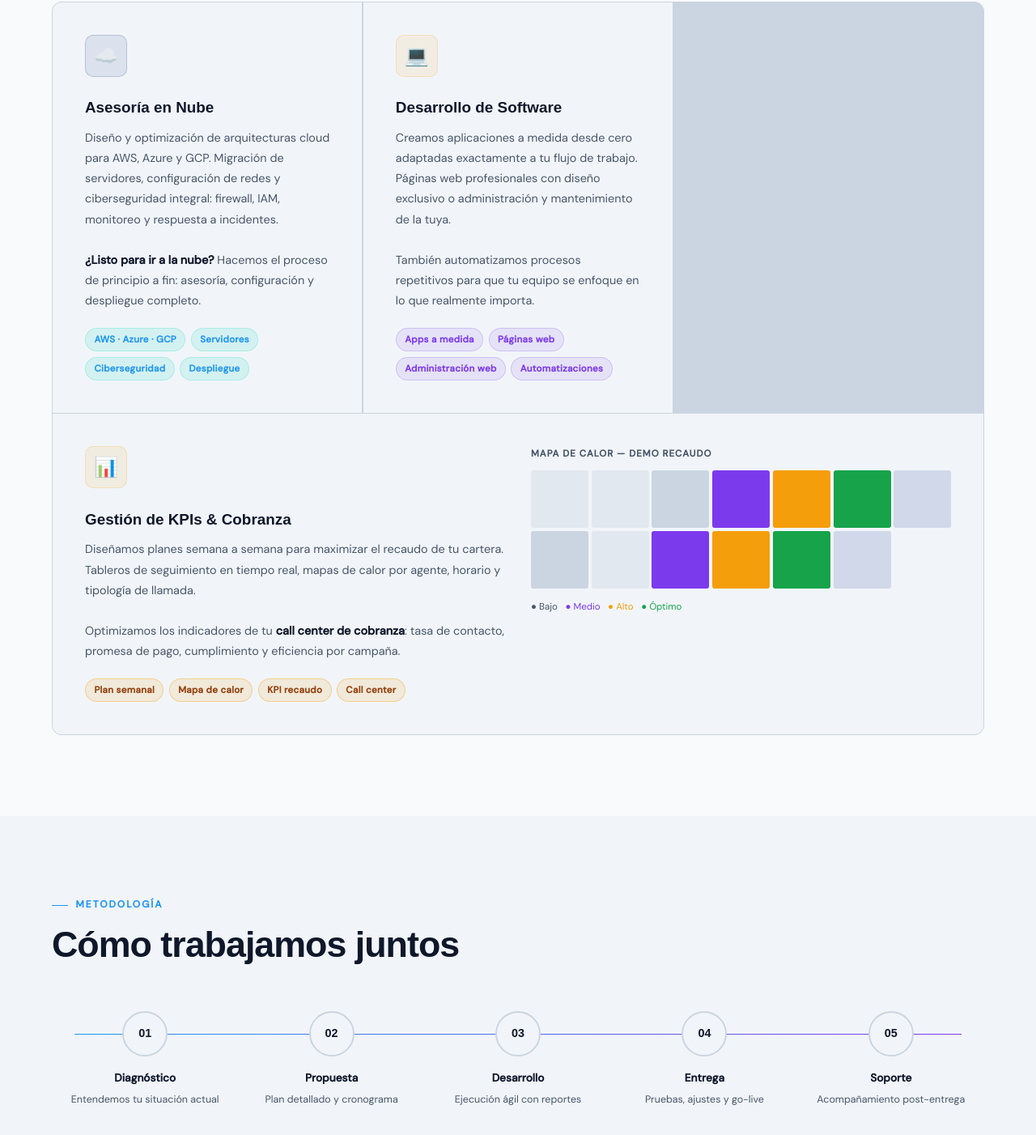
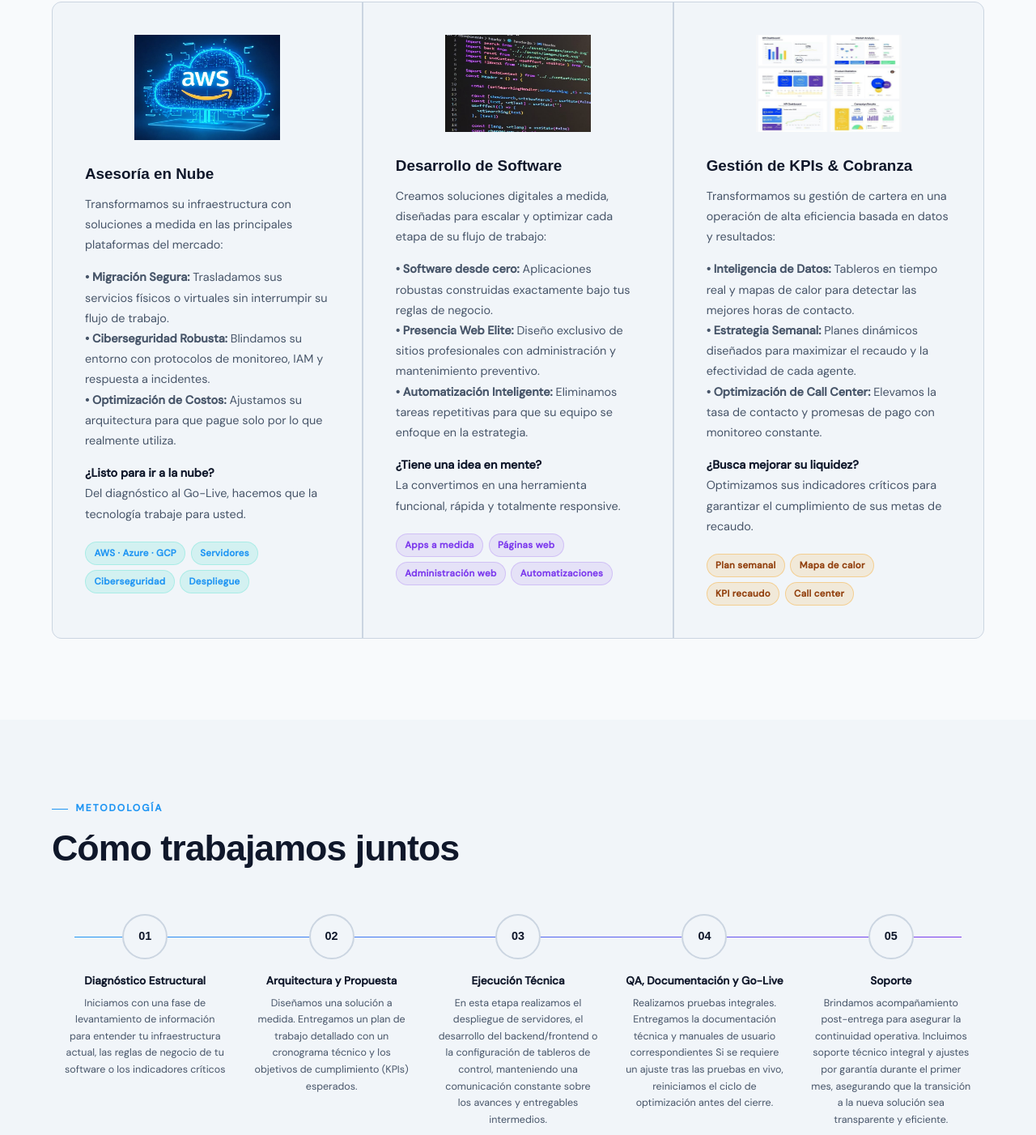
Before and after one commit to barenas12/b-s-inventory, a plain HTML site: page index.html in a window 1280 px wide. Shown: the part 1198-2600 px from the top of the page at 81% size. Drawn offline with Linux system fonts and the light colour scheme.

Commit message:
update information and view

```diff
--- a/index.html
+++ b/index.html
@@ -1,14 +1,18 @@
 <!DOCTYPE html>
 <html lang="es">
+
 <head>
   <meta charset="UTF-8" />
-  <meta name="viewport" content="width=device-width, initial-scale=1.0"/>
+  <meta name="viewport" content="width=device-width, initial-scale=1.0" />
   <title>B&S Inventory — Asesoría · Desarrollo · Equipos</title>
-  <link rel="preconnect" href="https://fonts.googleapis.com"/>
-  <link rel="preconnect" href="https://fonts.gstatic.com" crossorigin/>
-  <link href="https://fonts.googleapis.com/css2?family=Syne:wght@400;600;700;800&family=DM+Sans:ital,wght@0,300;0,400;0,500;1,300&display=swap" rel="stylesheet"/>
-  <link rel="stylesheet" href="styles.css"/>
+  <link rel="preconnect" href="https://fonts.googleapis.com" />
+  <link rel="preconnect" href="https://fonts.gstatic.com" crossorigin />
+  <link
+    href="https://fonts.googleapis.com/css2?family=Syne:wght@400;600;700;800&family=DM+Sans:ital,wght@0,300;0,400;0,500;1,300&display=swap"
+    rel="stylesheet" />
+  <link rel="stylesheet" href="styles.css" />
 </head>
+
 <body>
 
   <!-- ── NAV ──────────────────────────────────────────────── -->
@@ -30,7 +34,7 @@
   <!-- Mobile nav -->
   <div class="mobile-nav" id="mobileNav">
     <a href="#services" onclick="toggleMobileNav()">Servicios</a>
-  <a href="#process"  onclick="toggleMobileNav()">Proceso</a>
+    <a href="#process" onclick="toggleMobileNav()">Proceso</a>
     <a href="#" onclick="showPage('products'); toggleMobileNav(); return false;">Equipos</a>
     <a href="#cta-band" onclick="toggleMobileNav()">Contacto</a>
   </div>
@@ -88,15 +92,25 @@
 
         <!-- CLOUD -->
         <div class="service-card">
-        <div class="service-icon teal">☁️</div>
+          <div style="display: flex; justify-content: center;">
+            <img src="img/cloud.jpg" width="180" height=130" alt="cloud">
+          </div>
+          <br>
           <div class="service-name">Asesoría en Nube</div>
           <div class="service-desc">
-          Diseño y optimización de arquitecturas cloud para AWS, Azure y GCP.
-          Migración de servidores, configuración de redes y ciberseguridad
-          integral: firewall, IAM, monitoreo y respuesta a incidentes.<br><br>
-          <strong style="color:var(--text)">¿Listo para ir a la nube?</strong>
-          Hacemos el proceso de principio a fin: asesoría, configuración
-          y despliegue completo.
+            <p>Transformamos su infraestructura con soluciones a medida en las principales plataformas del mercado:</p>
+
+            <ul style="list-style: none; padding-left: 0; margin: 15px 0;">
+              <li><strong>• Migración Segura:</strong> Trasladamos sus servicios físicos o virtuales sin interrumpir su
+                flujo de trabajo.</li>
+              <li><strong>• Ciberseguridad Robusta:</strong> Blindamos su entorno con protocolos de monitoreo, IAM y
+                respuesta a incidentes.</li>
+              <li><strong>• Optimización de Costos:</strong> Ajustamos su arquitectura para que pague solo por lo que
+                realmente utiliza.</li>
+            </ul>
+
+            <strong style="color:var(--text)">¿Listo para ir a la nube?</strong><br>
+            Del diagnóstico al Go-Live, hacemos que la tecnología trabaje para usted.
           </div>
           <div class="service-tags">
             <span class="tag teal">AWS · Azure · GCP</span>
@@ -108,14 +122,26 @@
 
         <!-- DEVELOPMENT -->
         <div class="service-card">
-        <div class="service-icon amber">💻</div>
+          <div style="display: flex; justify-content: center;">
+            <img src="img/deveploment.jpg" width="180" height=120" alt="cloud">
+          </div>
+          <br>
           <div class="service-name">Desarrollo de Software</div>
           <div class="service-desc">
-          Creamos aplicaciones a medida desde cero adaptadas exactamente a tu
-          flujo de trabajo. Páginas web profesionales con diseño exclusivo o
-          administración y mantenimiento de la tuya.<br><br>
-          También automatizamos procesos repetitivos para que tu equipo se
-          enfoque en lo que realmente importa.
+            <p>Creamos soluciones digitales a medida, diseñadas para escalar y optimizar cada etapa de su flujo de
+              trabajo:</p>
+
+            <ul style="list-style: none; padding-left: 0; margin: 15px 0;">
+              <li><strong>• Software desde cero:</strong> Aplicaciones robustas construidas exactamente bajo tus reglas
+                de negocio.</li>
+              <li><strong>• Presencia Web Elite:</strong> Diseño exclusivo de sitios profesionales con administración y
+                mantenimiento preventivo.</li>
+              <li><strong>• Automatización Inteligente:</strong> Eliminamos tareas repetitivas para que su equipo se
+                enfoque en la estrategia.</li>
+            </ul>
+
+            <strong style="color:var(--text)">¿Tiene una idea en mente?</strong><br>
+            La convertimos en una herramienta funcional, rápida y totalmente responsive.
           </div>
           <div class="service-tags">
             <span class="tag amber">Apps a medida</span>
@@ -126,19 +152,28 @@
         </div>
 
         <!-- KPI — full width -->
-      <div class="service-card kpi-card">
-        <div class="kpi-inner">
+        <div class="service-card">
           <div>
-            <div class="service-icon red">📊</div>
+            <div style="display: flex; justify-content: center;">
+              <img src="img/kpi.jpg" width="180" height=120" alt="cloud">
+            </div>
+            <br>
             <div class="service-name">Gestión de KPIs & Cobranza</div>
             <div class="service-desc">
-              Diseñamos planes semana a semana para maximizar el recaudo de tu
-              cartera. Tableros de seguimiento en tiempo real, mapas de calor
-              por agente, horario y tipología de llamada.<br><br>
-              Optimizamos los indicadores de tu
-              <strong style="color:var(--text)">call center de cobranza</strong>:
-              tasa de contacto, promesa de pago, cumplimiento y eficiencia
-              por campaña.
+              <p>Transformamos su gestión de cartera en una operación de alta eficiencia basada en datos y resultados:
+              </p>
+
+              <ul style="list-style: none; padding-left: 0; margin: 15px 0;">
+                <li><strong>• Inteligencia de Datos:</strong> Tableros en tiempo real y mapas de calor para detectar las
+                  mejores horas de contacto.</li>
+                <li><strong>• Estrategia Semanal:</strong> Planes dinámicos diseñados para maximizar el recaudo y la
+                  efectividad de cada agente.</li>
+                <li><strong>• Optimización de Call Center:</strong> Elevamos la tasa de contacto y promesas de pago con
+                  monitoreo constante.</li>
+              </ul>
+
+              <strong style="color:var(--text)">¿Busca mejorar su liquidez?</strong><br>
+              Optimizamos sus indicadores críticos para garantizar el cumplimiento de sus metas de recaudo.
             </div>
             <div class="service-tags">
               <span class="tag red">Plan semanal</span>
@@ -147,21 +182,7 @@
               <span class="tag red">Call center</span>
             </div>
           </div>
-          <div>
-            <div style="font-size:.72rem;color:var(--muted);font-weight:600;letter-spacing:1px;text-transform:uppercase;margin-bottom:.7rem;">
-              Mapa de calor — demo recaudo
         </div>
-            <div class="kpi-visual" id="heatmap"></div>
-            <div class="heat-legend">
-              <span>● Bajo</span>
-              <span class="heat-warning">● Medio</span>
-              <span class="heat-danger">● Alto</span>
-              <span class="heat-success">● Óptimo</span>
-            </div>
-          </div>
-        </div>
-      </div>
-
       </div>
     </section>
 
@@ -174,28 +195,58 @@
       <div class="process-track">
         <div class="process-step">
           <div class="step-dot">01</div>
-        <div class="step-label">Diagnóstico</div>
-        <div class="step-sub">Entendemos tu situación actual</div>
+          <div class="step-label">Diagnóstico Estructural</div>
+          <div class="step-sub">
+            <p>
+              Iniciamos con una fase de levantamiento de información
+              para entender tu infraestructura actual, las reglas de
+              negocio de tu software o los indicadores críticos
+            </p>
+          </div>
         </div>
         <div class="process-step">
           <div class="step-dot">02</div>
-        <div class="step-label">Propuesta</div>
-        <div class="step-sub">Plan detallado y cronograma</div>
+          <div class="step-label">Arquitectura y Propuesta</div>
+          <div class="step-sub">
+            <p>
+              Diseñamos una solución a medida. Entregamos un plan de trabajo detallado con un cronograma técnico y los
+              objetivos de cumplimiento (KPIs) esperados.
+            </p>
+          </div>
         </div>
         <div class="process-step">
           <div class="step-dot">03</div>
-        <div class="step-label">Desarrollo</div>
-        <div class="step-sub">Ejecución ágil con reportes</div>
+          <div class="step-label">Ejecución Técnica</div>
+          <div class="step-sub">
+            <p>
+              En esta etapa realizamos el despliegue de servidores, el desarrollo del backend/frontend o la
+              configuración
+              de tableros de control, manteniendo una comunicación constante sobre los avances y entregables
+              intermedios.
+            </p>
+          </div>
         </div>
         <div class="process-step">
           <div class="step-dot">04</div>
-        <div class="step-label">Entrega</div>
-        <div class="step-sub">Pruebas, ajustes y go-live</div>
+          <div class="step-label">QA, Documentación y Go-Live</div>
+          <div class="step-sub">
+            <p>
+              Realizamos pruebas integrales.
+              Entregamos la documentación técnica y manuales de usuario correspondientes
+              Si se requiere un ajuste tras las pruebas en vivo, reiniciamos el ciclo de optimización antes del cierre.
+            </p>
+          </div>
         </div>
         <div class="process-step">
           <div class="step-dot">05</div>
           <div class="step-label">Soporte</div>
-        <div class="step-sub">Acompañamiento post-entrega</div>
+          <div class="step-sub">
+            <p>
+              Brindamos acompañamiento post-entrega para asegurar la continuidad operativa.
+              Incluimos soporte técnico integral y ajustes por garantía durante el primer mes, asegurando que
+              la transición a la nueva solución sea transparente y eficiente.
+          </div>
+          </p>
         </div>
       </div>
     </section>
@@ -205,11 +256,13 @@
       <div class="section-label" style="justify-content:center">Hablemos</div>
       <h2>¿Tienes un proyecto en mente?</h2>
       <p>Escríbenos por WhatsApp y agendamos una llamada gratuita de 30 minutos.</p>
-    <a href="https://wa.me/573133249981?text=Hola,%20me%20gustaría%20hablar%20sobre%20un%20proyecto"
-       target="_blank" class="wa-btn">
+      <a href="https://wa.me/573133249981?text=Hola,%20me%20gustaría%20hablar%20sobre%20un%20proyecto" target="_blank"
+        class="wa-btn">
         <svg viewBox="0 0 24 24" fill="currentColor">
-        <path d="M17.472 14.382c-.297-.149-1.758-.867-2.03-.967-.273-.099-.471-.148-.67.15-.197.297-.767.966-.94 1.164-.173.199-.347.223-.644.075-.297-.15-1.255-.463-2.39-1.475-.883-.788-1.48-1.761-1.653-2.059-.173-.297-.018-.458.13-.606.134-.133.298-.347.446-.52.149-.174.198-.298.298-.497.099-.198.05-.371-.025-.52-.075-.149-.669-1.612-.916-2.207-.242-.579-.487-.5-.669-.51-.173-.008-.371-.01-.57-.01-.198 0-.52.074-.792.372-.272.297-1.04 1.016-1.04 2.479 0 1.462 1.065 2.875 1.213 3.074.149.198 2.096 3.2 5.077 4.487.709.306 1.262.489 1.694.625.712.227 1.36.195 1.871.118.571-.085 1.758-.719 2.006-1.413.248-.694.248-1.289.173-1.413-.074-.124-.272-.198-.57-.347z"/>
-        <path d="M12 0C5.373 0 0 5.373 0 12c0 2.124.555 4.118 1.528 5.847L.057 23.998l6.305-1.654A11.954 11.954 0 0012 24c6.627 0 12-5.373 12-12S18.627 0 12 0zm0 22c-1.853 0-3.598-.504-5.098-1.383l-.366-.217-3.74.981.997-3.645-.237-.376A9.963 9.963 0 012 12C2 6.477 6.477 2 12 2s10 4.477 10 10-4.477 10-10 10z"/>
+          <path
+            d="M17.472 14.382c-.297-.149-1.758-.867-2.03-.967-.273-.099-.471-.148-.67.15-.197.297-.767.966-.94 1.164-.173.199-.347.223-.644.075-.297-.15-1.255-.463-2.39-1.475-.883-.788-1.48-1.761-1.653-2.059-.173-.297-.018-.458.13-.606.134-.133.298-.347.446-.52.149-.174.198-.298.298-.497.099-.198.05-.371-.025-.52-.075-.149-.669-1.612-.916-2.207-.242-.579-.487-.5-.669-.51-.173-.008-.371-.01-.57-.01-.198 0-.52.074-.792.372-.272.297-1.04 1.016-1.04 2.479 0 1.462 1.065 2.875 1.213 3.074.149.198 2.096 3.2 5.077 4.487.709.306 1.262.489 1.694.625.712.227 1.36.195 1.871.118.571-.085 1.758-.719 2.006-1.413.248-.694.248-1.289.173-1.413-.074-.124-.272-.198-.57-.347z" />
+          <path
+            d="M12 0C5.373 0 0 5.373 0 12c0 2.124.555 4.118 1.528 5.847L.057 23.998l6.305-1.654A11.954 11.954 0 0012 24c6.627 0 12-5.373 12-12S18.627 0 12 0zm0 22c-1.853 0-3.598-.504-5.098-1.383l-.366-.217-3.74.981.997-3.645-.237-.376A9.963 9.963 0 012 12C2 6.477 6.477 2 12 2s10 4.477 10 10-4.477 10-10 10z" />
         </svg>
         Chatear por WhatsApp
       </a>
@@ -266,7 +319,8 @@
           </label>
           <label class="filter-check">
             <input type="checkbox" data-filter="category" value="storage" onchange="applyFilters()">
-          <span class="check-box"></span><span class="check-label">Almacenamiento</span><span class="check-count">2</span>
+            <span class="check-box"></span><span class="check-label">Almacenamiento</span><span
+              class="check-count">2</span>
           </label>
         </div>
 
@@ -303,8 +357,9 @@
           <div class="price-range">
             <div class="range-track">
               <div class="range-fill" id="rangeFill"></div>
-            <input type="range" id="priceMin" min="0" max="30000000" step="500000" value="0"        oninput="updateRange()">
-            <input type="range" id="priceMax" min="0" max="30000000" step="500000" value="30000000" oninput="updateRange()">
+              <input type="range" id="priceMin" min="0" max="30000000" step="500000" value="0" oninput="updateRange()">
+              <input type="range" id="priceMax" min="0" max="30000000" step="500000" value="30000000"
+                oninput="updateRange()">
             </div>
             <div class="price-labels">
               <span id="labelMin">$0</span>
@@ -350,21 +405,23 @@
   <div class="modal-overlay" id="productModal" onclick="closeModal(event)">
     <div class="modal" id="modalContent">
       <button class="modal-close" onclick="closeModal()">✕</button>
-    <div class="modal-img"  id="modalImg"></div>
+      <div class="modal-img" id="modalImg"></div>
       <div class="modal-body">
-      <div class="modal-brand"     id="modalBrand"></div>
-      <div class="modal-title"     id="modalTitle"></div>
+        <div class="modal-brand" id="modalBrand"></div>
+        <div class="modal-title" id="modalTitle"></div>
         <div class="modal-price-row">
-        <div class="modal-price"     id="modalPrice"></div>
+          <div class="modal-price" id="modalPrice"></div>
           <div class="modal-old-price" id="modalOldPrice"></div>
         </div>
-      <div class="modal-desc"  id="modalDesc"></div>
-      <div class="specs-grid"  id="modalSpecs"></div>
+        <div class="modal-desc" id="modalDesc"></div>
+        <div class="specs-grid" id="modalSpecs"></div>
         <div class="modal-actions">
           <button class="modal-wa-btn" id="modalWaBtn">
             <svg width="18" height="18" viewBox="0 0 24 24" fill="currentColor">
-            <path d="M17.472 14.382c-.297-.149-1.758-.867-2.03-.967-.273-.099-.471-.148-.67.15-.197.297-.767.966-.94 1.164-.173.199-.347.223-.644.075-.297-.15-1.255-.463-2.39-1.475-.883-.788-1.48-1.761-1.653-2.059-.173-.297-.018-.458.13-.606.134-.133.298-.347.446-.52.149-.174.198-.298.298-.497.099-.198.05-.371-.025-.52-.075-.149-.669-1.612-.916-2.207-.242-.579-.487-.5-.669-.51-.173-.008-.371-.01-.57-.01-.198 0-.52.074-.792.372-.272.297-1.04 1.016-1.04 2.479 0 1.462 1.065 2.875 1.213 3.074.149.198 2.096 3.2 5.077 4.487.709.306 1.262.489 1.694.625.712.227 1.36.195 1.871.118.571-.085 1.758-.719 2.006-1.413.248-.694.248-1.289.173-1.413-.074-.124-.272-.198-.57-.347z"/>
-            <path d="M12 0C5.373 0 0 5.373 0 12c0 2.124.555 4.118 1.528 5.847L.057 23.998l6.305-1.654A11.954 11.954 0 0012 24c6.627 0 12-5.373 12-12S18.627 0 12 0zm0 22c-1.853 0-3.598-.504-5.098-1.383l-.366-.217-3.74.981.997-3.645-.237-.376A9.963 9.963 0 012 12C2 6.477 6.477 2 12 2s10 4.477 10 10-4.477 10-10 10z"/>
+              <path
+                d="M17.472 14.382c-.297-.149-1.758-.867-2.03-.967-.273-.099-.471-.148-.67.15-.197.297-.767.966-.94 1.164-.173.199-.347.223-.644.075-.297-.15-1.255-.463-2.39-1.475-.883-.788-1.48-1.761-1.653-2.059-.173-.297-.018-.458.13-.606.134-.133.298-.347.446-.52.149-.174.198-.298.298-.497.099-.198.05-.371-.025-.52-.075-.149-.669-1.612-.916-2.207-.242-.579-.487-.5-.669-.51-.173-.008-.371-.01-.57-.01-.198 0-.52.074-.792.372-.272.297-1.04 1.016-1.04 2.479 0 1.462 1.065 2.875 1.213 3.074.149.198 2.096 3.2 5.077 4.487.709.306 1.262.489 1.694.625.712.227 1.36.195 1.871.118.571-.085 1.758-.719 2.006-1.413.248-.694.248-1.289.173-1.413-.074-.124-.272-.198-.57-.347z" />
+              <path
+                d="M12 0C5.373 0 0 5.373 0 12c0 2.124.555 4.118 1.528 5.847L.057 23.998l6.305-1.654A11.954 11.954 0 0012 24c6.627 0 12-5.373 12-12S18.627 0 12 0zm0 22c-1.853 0-3.598-.504-5.098-1.383l-.366-.217-3.74.981.997-3.645-.237-.376A9.963 9.963 0 012 12C2 6.477 6.477 2 12 2s10 4.477 10 10-4.477 10-10 10z" />
             </svg>
             Preguntar por WhatsApp
           </button>
@@ -376,4 +433,5 @@
   <!-- JS va al final del body para que el DOM ya esté listo -->
   <script src="script.js"></script>
 </body>
+
 </html>
```
Also changed, not shown: img/cloud.jpg (added), img/deveploment.jpg (added), img/kpi.jpg (added), img/kpi2.jpg (added). Lines whose indentation alone changed are shown as unchanged.
